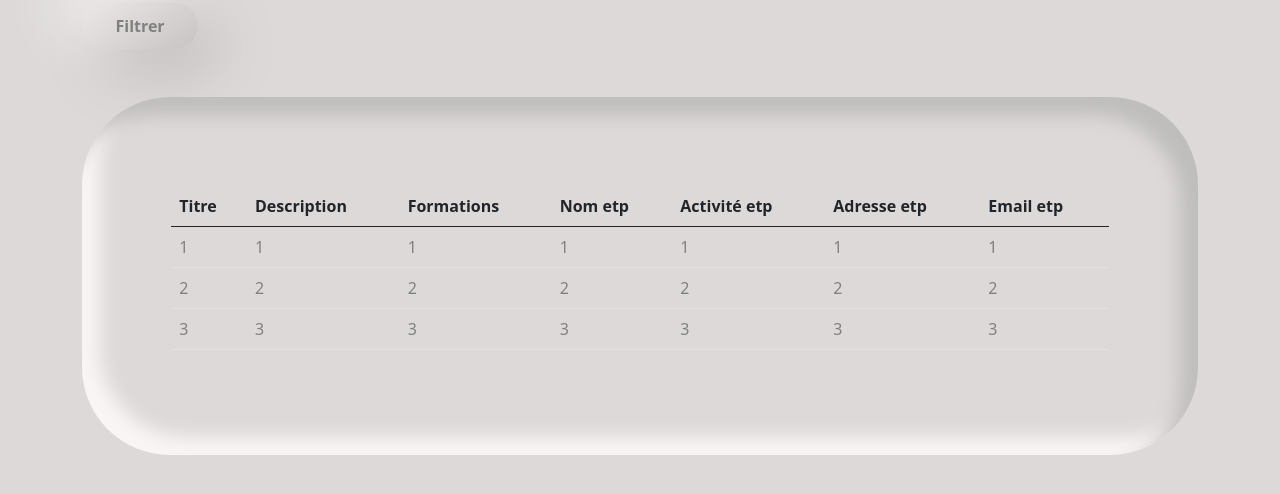
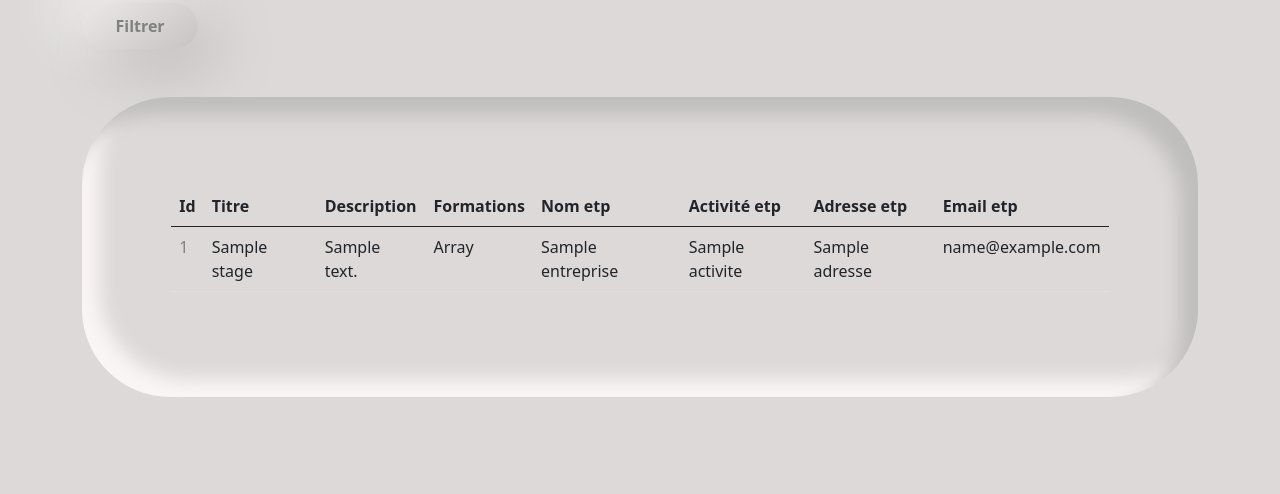
Before and after one commit to Altiroh/PROSTAGE, a Symfony app: template templates/pro_stage/accueil.html.twig in a window 1280 px wide. Shown: the part 191-685 px from the top of the page. Run offline with Twig, Linux system fonts and the light colour scheme; the template is opened without the code that fills it: most values are stand-ins (such as "Sample title", 1, 10 or a date in 2020); some libraries are stand-ins or nearby versions.

Commit message:
Avancement des requetes ->> Accueil Fini

```diff
--- a/templates/pro_stage/accueil.html.twig
+++ b/templates/pro_stage/accueil.html.twig
@@ -17,6 +17,7 @@
   <table class="table">	<!-- Tableau des offres de stage -->
   	<thead>
   		<tr>
+        <th scope="col">Id</th>
   			<th scope="col">Titre</th>
         <th scope="col">Description</th>
         <th scope="col">Formations</th>
@@ -27,13 +28,23 @@
   		</tr>
   	</thead>
   	<tbody>
-  			{% for stage in 1..3 %}
+  			{% for stageCourant in stages %}
   			<tr>
-  				{% for i in 1..7 %}
-  		        	<td> <a href="/stage{{stage}}"> {{stage}} </a></td>
-  		        {% endfor %}
-  		     </tr>
-  		    {% endfor %}
+          <td> <a href="{{path('prostage_stage',{idStage:stageCourant.id})}}"> {{stageCourant.id}} </a></td>
+          <td> {{stageCourant.titre}} </td>
+          <td> {{stageCourant.description}} </td>
+          <td>
+               {% for formationCourante in stageCourant.Formation %}
+               {{formationCourante.Formation}}
+               {% if loop.last == false %} / {%endif%}
+               {% endfor %}
+          </td>
+          <td> {{stageCourant.entreprise.nom}} </td>
+          <td> {{stageCourant.entreprise.activite}} </td>
+          <td> {{stageCourant.entreprise.adresse}} </td>
+          <td> {{stageCourant.email}} </td>
+  		  </tr>
+  		  {% endfor %}
 
   	</tbody>
   </table>
```
Also changed, not shown: src/Controller/ProStageController.php (+9 -2 lines), templates/pro_stage/stageSelect.html.twig (+7 -1 lines).
